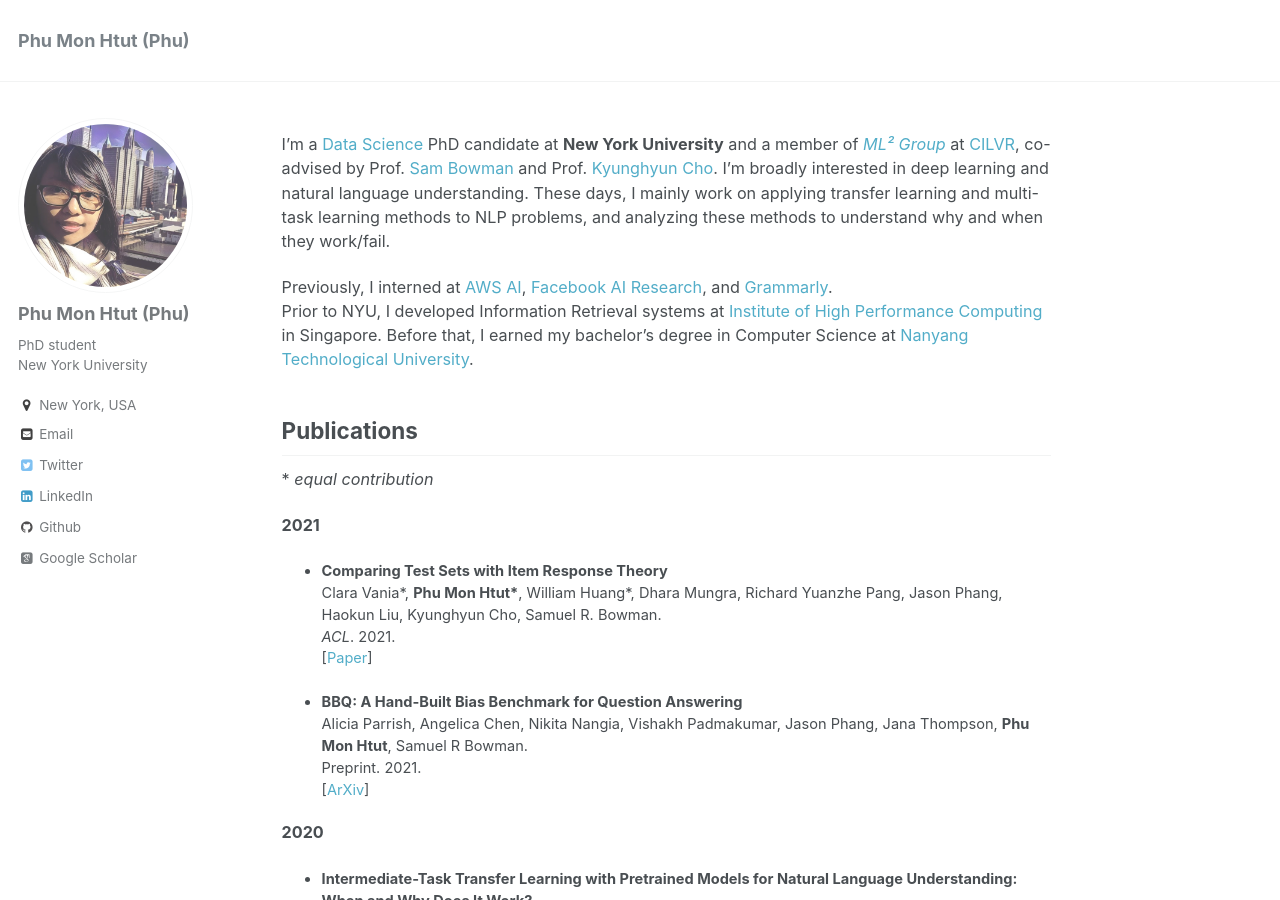
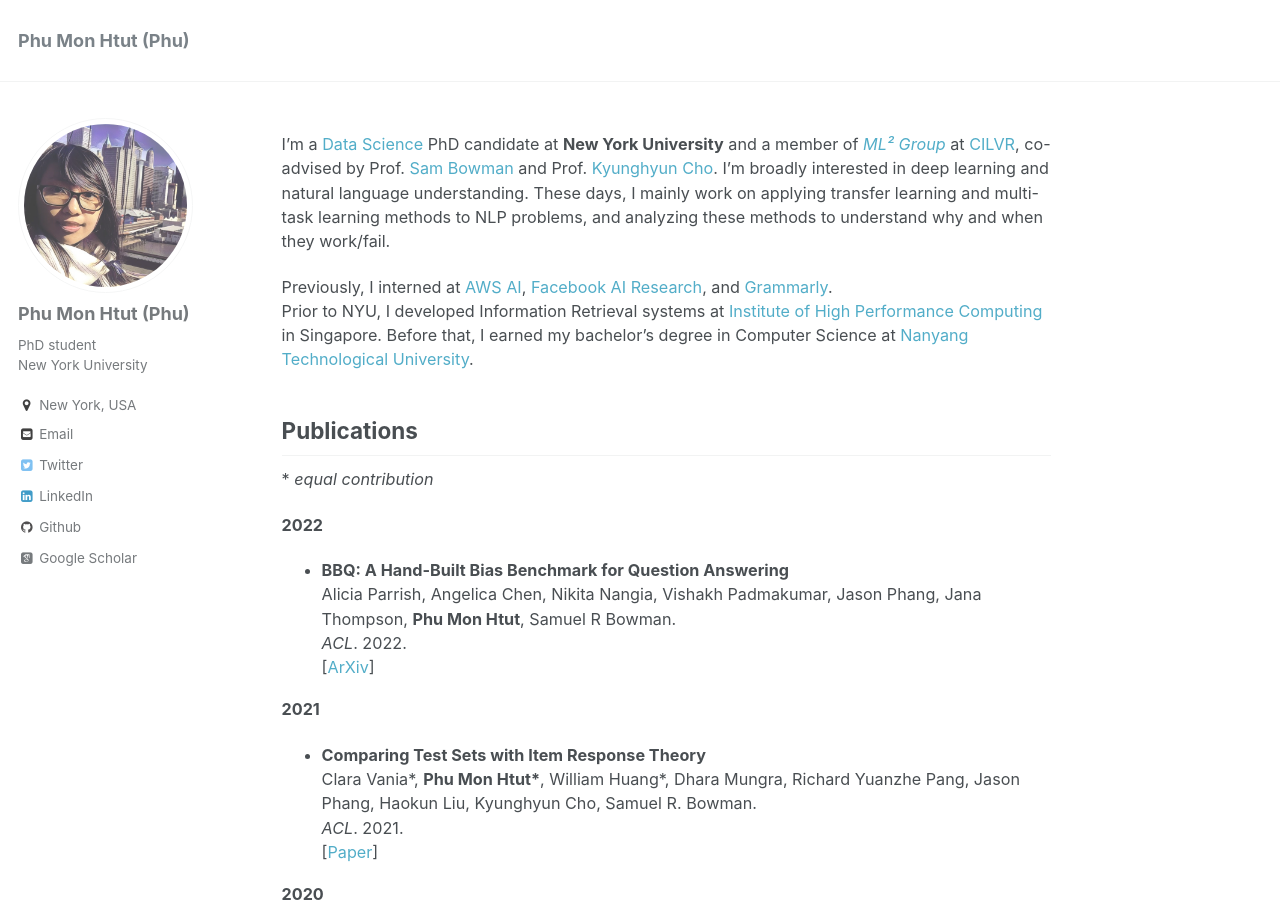
Before and after one commit to phu-pmh/phu-pmh.github.io, a Jekyll site: the page built from _pages/about.md, in a window 1280 px wide and 900 px high. Built offline with Jekyll 4.4.1, drawn with Linux system fonts in a browser that asks for light colours; some web fonts are replaced.

Commit message:
Update about.md

```diff
--- a/_pages/about.md
+++ b/_pages/about.md
@@ -19,16 +19,19 @@
 ------
 \* _equal contribution_
 
+**2022**
+* **BBQ: A Hand-Built Bias Benchmark for Question Answering**
+ Alicia Parrish, Angelica Chen, Nikita Nangia, Vishakh Padmakumar, Jason Phang, Jana Thompson, __Phu Mon Htut__, Samuel R Bowman.
+ *ACL*. 2022.
+ [[ArXiv](https://arxiv.org/abs/2110.08193)]
+
+
 **2021**
 * **Comparing Test Sets with Item Response Theory**
  Clara Vania\*, __Phu Mon Htut\*__, William Huang\*, Dhara Mungra, Richard Yuanzhe Pang, Jason Phang, Haokun Liu, Kyunghyun Cho, Samuel R. Bowman.
  *ACL*. 2021.
  [[Paper](https://aclanthology.org/2021.acl-long.92/)]
 
-* **BBQ: A Hand-Built Bias Benchmark for Question Answering**
- Alicia Parrish, Angelica Chen, Nikita Nangia, Vishakh Padmakumar, Jason Phang, Jana Thompson, __Phu Mon Htut__, Samuel R Bowman.
- Preprint. 2021.
- [[ArXiv](https://arxiv.org/abs/2110.08193)]
 
 **2020**
 
```
